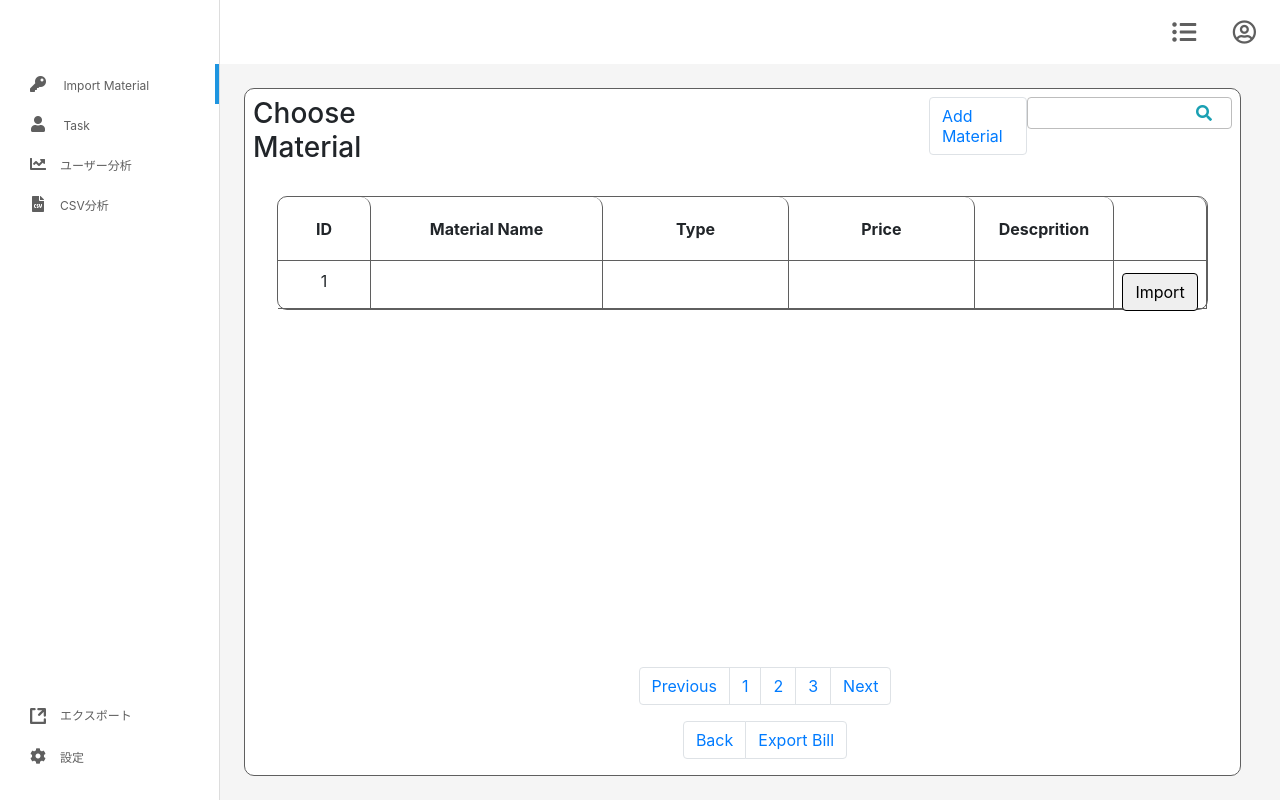
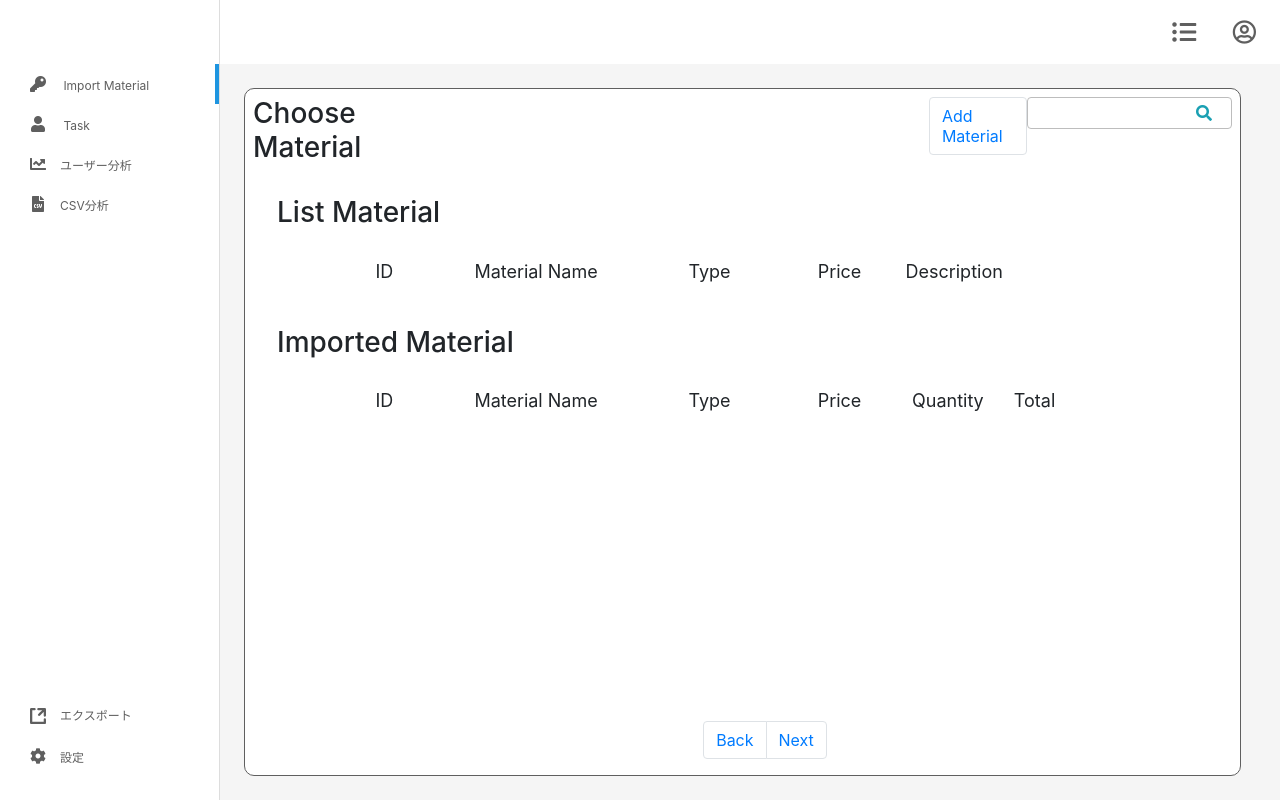
Before and after one commit to HanhNguyenDuc/wood_producing_management, a Django app: template wood_producing/templates/wood_producing/import_material/choose_material.html in a window 1280 px wide. Run offline with Django 3.2, Linux system fonts and the light colour scheme; the template is opened without the code that fills it, so the values that code supplies are empty; some libraries are stand-ins or nearby versions.

Commit message:
rebuild import material view

```diff
--- a/static/css/bill.css
+++ b/static/css/bill.css
@@ -181,8 +181,8 @@ body.authenticate {
     border-top-right-radius: 10px;
   }
   .list_body{
-    border: solid 1px #5f5f5f;
-    border-radius: 10px;
+    /* border: solid 1px #5f5f5f;
+    border-radius: 10px; */
     margin: 24px 24px 24px 24px;
   }
   .table_col{
--- a/static/css/choose_material.css
+++ b/static/css/choose_material.css
@@ -199,45 +199,31 @@ body.authenticate {
   .add{
     margin-left: 500px;
   }
-  .table_row{
-    display: flex;
-    flex-wrap: wrap;
-  }
-  .header .table_col{
-    padding: 24px 0px 24px 0px;
-    height: 64px;
-    font-weight: bold;
-    border-top-right-radius: 10px;
-  }
   .list_body{
-    border: solid 1px #5f5f5f;
-    border-radius: 10px;
     margin: 24px 24px 24px 24px;
   }
-  .table_col{
-    flex-basis: 25%;
-    height: 48px;
-    padding: 12px 0px 12px 0px;
-    text-align: center;
-    border-right: solid 1px #5f5f5f;
-    border-bottom: solid 1px #5f5f5f;
+  .material_column.id{
+    flex-basis: 10%;
   }
-  .table_col.type{
-    flex-basis: 20%;
-  }
-  .table_col.material_name{
+  .material_column.name{
     flex-basis: 25%;
   }
-  .table_col.price{
-    flex-basis: 20%;
+  .material_column.type{
+    flex-basis: 15%;
   }
-  .table_col.id{
+  .material_column.price{
+    flex-basis: 15%;
+  }
+  .material_column.quantity{
     flex-basis: 10%;
   }
-  .table_col.desc{
-    flex-basis: 15%;
+  .material_column.desc{
+    flex-basis: 10%;
   }
-  .table_col.import{
+  .material_column.import{
+    flex-basis: 10%;
+  }
+.material_column.total{
     flex-basis: 10%;
   }
   .list_footer{
@@ -249,3 +235,33 @@ body.authenticate {
   .pagination{
     justify-content: center;
   }
+  .detail.line{
+    display: flex;
+  }
+  .material_table_row{
+    display: flex;
+    flex-wrap: wrap;
+    padding-left: 64px;
+  }
+  .material_column{
+    flex-basis: 10%;
+    background-color: #f5f5f5;
+    border: solid 1px #fff;
+    height: 48px;
+    font-size: 16px;
+    text-align: center;
+    padding-top: 16px;
+  }
+  .material_table_row.header{
+    display: flex;
+    flex-wrap: wrap;
+  }
+  .material_table{
+    margin-top: 8px;
+    margin-bottom: 16px;
+  }
+  .material_table_row.header .material_column{
+    background-color: #fff;
+    font-size: 18px;
+    font-weight: 400;
+  }
--- a/wood_producing/templates/wood_producing/import_material/choose_material.html
+++ b/wood_producing/templates/wood_producing/import_material/choose_material.html
@@ -10,6 +10,7 @@
     <meta name="author" content="" />
     <link href="{% static 'css/new.css' %}" rel="stylesheet">
     <link href="{% static 'css/choose_material.css' %}" rel="stylesheet">
+    <!-- <link href="choose_material.css" rel="stylesheet"> -->
     <link
       rel="stylesheet"
       href="https://maxcdn.bootstrapcdn.com/bootstrap/4.0.0/css/bootstrap.min.css"
@@ -141,38 +142,48 @@
             </div>
           </div>
           <div class = "list_body">
-            <div class="table_row header">
-              <div class="table_col id">
+            <div class="detail line">
+              <h3> List Material</h3>
+            </div>
+            <div class="material_table">
+              <div class="material_table_row header">
+                <div class = "material_column id">
                   ID
                 </div>
-              <div class="table_col material_name">
+                <div class = "material_column name">
                   Material Name
                 </div>
-              <div class="table_col type">
+                <div class = "material_column type">
                   Type
                 </div>
-              <div class="table_col price">
+                <div class = "material_column price">
                   Price
                 </div>
-              <div class="table_col desc">
-                Descprition
+                <div class = "material_column description">
+                  Description
                 </div>
-              <div class="table_col import">
+                <div class = "material_column import">
+
                 </div>
               </div>
-            <div class="table_row">
-              <div class="table_col id">
-                1
+              {% for material in materials %}
+              <div class="material_table_row">
+                <div class = "material_column id">
+                  {{material.id}}
                 </div>
-              <div class="table_col material_name">
+                <div class = "material_column name">
+                  {{material.name}}
                 </div>
-              <div class="table_col type">
+                <div class = "material_column type">
+                  {{material.type}}
                 </div>
-              <div class="table_col price">
+                <div class = "material_column price">
+                  {{material.price}}
                 </div>
-              <div class="table_col desc">
+                <div class = "material_column description">
+                  {{material.description}}
                 </div>
-              <div class="table_col import">
+                <div class = "material_column import">
                   <button id="import" class="btn" type="button" style="border-color: black;" data-toggle="modal" data-target="#themsp">Import </button>
                   <div class="modal fade" id="themsp" tabindex="-1" role="dialog" aria-labelledby="exampleModalCenterTitle"aria-hidden="true">
                     <div class="modal-dialog modal-dialog-centered modal-lg" role="document">
@@ -210,25 +221,63 @@
                   </div>
                 </div>
               </div>
-
-              <!-- bảng các nguyên liệu xác nhận nhập -->
+              {% endfor %}
+            </div>
+            <br>
+            <div class="detail line">
+              <h3> Imported Material</h3>
+            </div>
+            <div class="material_table">
+              <div class="material_table_row header">
+                <div class = "material_column id">
+                  ID
+                </div>
+                <div class = "material_column name">
+                  Material Name
+                </div>
+                <div class = "material_column type">
+                  Type
+                </div>
+                <div class = "material_column price">
+                  Price
+                </div>
+                <div class = "material_column quantity">
+                  Quantity
+                </div>
+                <div class = "material_column total">
+                  Total
+                </div>
+              </div>
+              {% for imported_material in imported_materials %}
+              <div class="material_table_row">
+                <div class = "material_column id">
+                  {{imported_material.id}}
+                </div>
+                <div class = "material_column name">
+                  {{imported_material.name}}
+                </div>
+                <div class = "material_column type">
+                  {{imported_material.type}}
+                </div>
+                <div class = "material_column price">
+                  {{imported_material.price}}
+                </div>
+                <div class = "material_column quantity">
+                  {{imported_material.quantity}}
+                </div>
+                <div class = "material_column total">
 
                 </div>
+              </div>
+              {% endfor %}
+            </div>
+          </div>
           <div class = "list_footer">
-            <nav aria-label="Page navigation example">
-                <ul class="pagination">
-                  <li class="page-item"><a class="page-link" onclick="searchasd(this)" href="#">Previous</a></li>
-                  <li class="page-item"><a class="page-link" onclick="searchasd(this)" href="#">1</a></li>
-                  <li class="page-item"><a class="page-link" onclick="searchasd(this)" href="#">2</a></li>
-                  <li class="page-item"><a class="page-link" onclick="searchasd(this)" href="#">3</a></li>
-                  <li class="page-item"><a class="page-link" onclick="searchasd(this)" href="#">Next</a></li>
-                  </ul>
-            </nav>
             <div class="bill">
                 <nav aria-label="Page navigation example"></nav>
                     <ul class="pagination">
                       <li class="page-item"><a class="page-link" href="choose_provider.html">Back</a></li>
-                      <li class="page-item"><a class="page-link" href="bill.html">Export Bill</a></li>
+                      <li class="page-item"><a class="page-link" href="bill.html">Next</a></li>
                 </nav>
             </div>
           </div>
```
Also changed, not shown: wood_producing/templates/wood_producing/import_material/bill.html (+45 -51 lines). Lines whose indentation alone changed are shown as unchanged.
